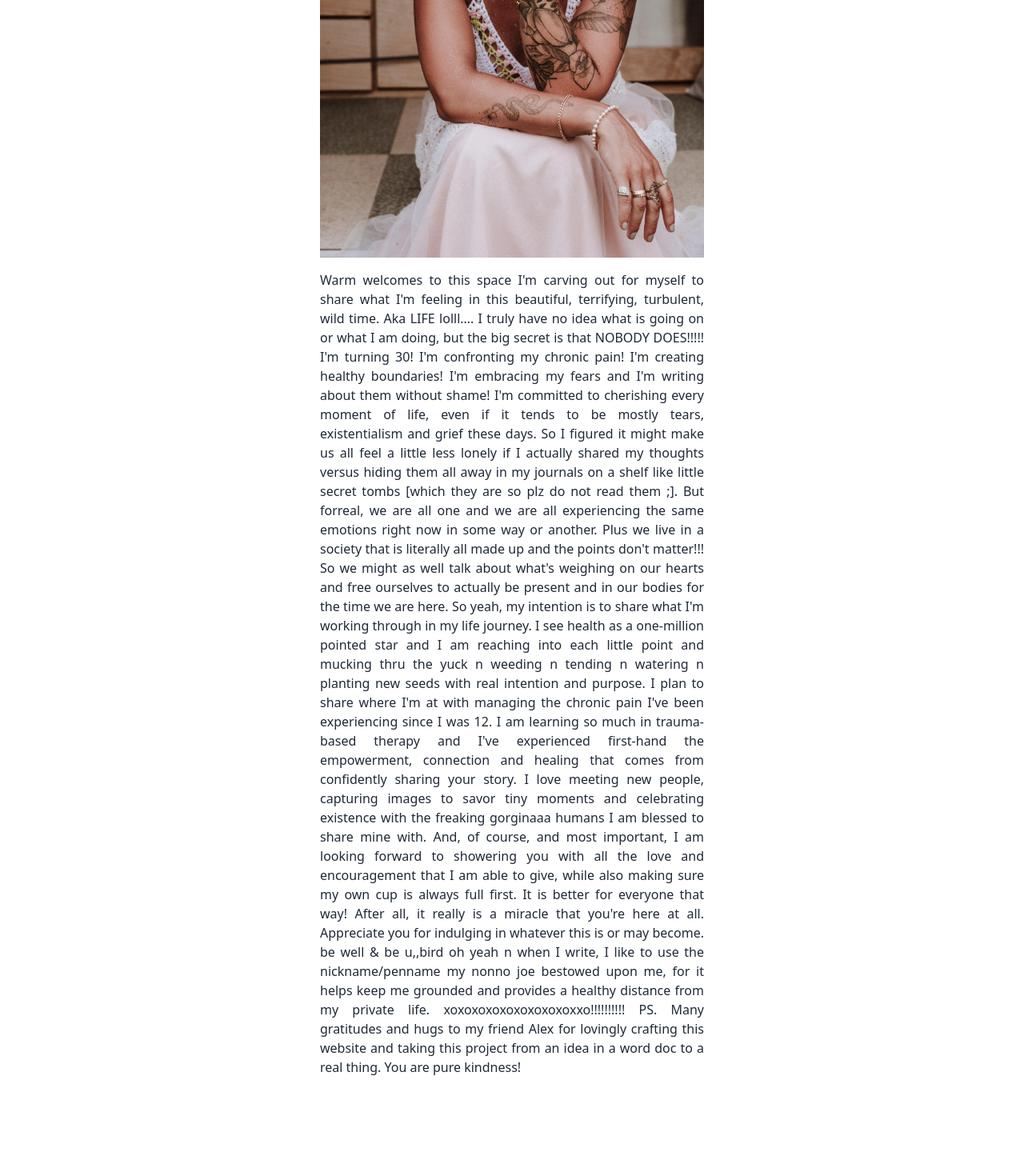
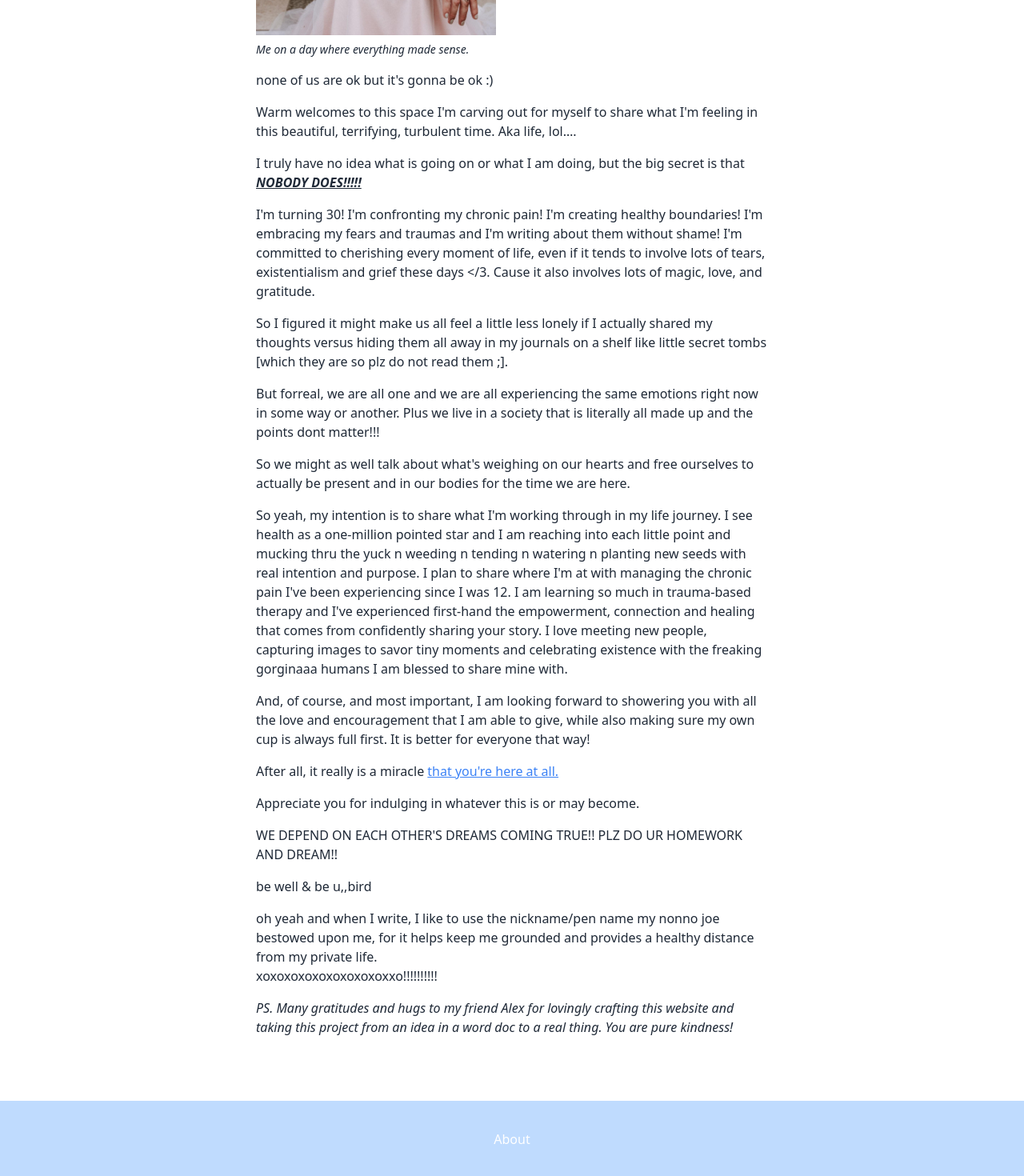
Before and after one commit to carteblanchecarriage/beanstalk, a Next.js app: page /about in a window 1280 px wide. Shown: the part 660-2130 px from the top of the page at 80% size. Built offline with nearby package versions, Linux system fonts and the light colour scheme.

Commit message:
about formatting

```diff
--- a/components/footer.jsx
+++ b/components/footer.jsx
@@ -8,7 +8,7 @@ const Footer = () => {
 
   return (
     <>
-      <footer className='flex items-center justify-center h-24 bg-blue-200 mt-12'>
+      <footer className='flex items-center justify-center h-24 bg-blue-200 mt-8'>
         <div>
           <Link href='/about' className='text-white hover:text-blue-400'>
             About
--- a/pages/about.jsx
+++ b/pages/about.jsx
@@ -5,38 +5,58 @@ export default function About() {
   return (
     <>
       <div className='flex flex-col min-h-screen'>
-        <div className='flex flex-col relative max-w-lg mx-auto items-center mb-24 px-4'>
-          <p className='text-justify mb-4'>
-            none of us are ok but it’s gonna be ok. The beanstalk—where the
-            beans talk.
+        <div className='flex flex-col relative max-w-2xl mx-auto mb-8 px-4'>
+          <p className='mb-8 font-bold'>
+            This is the beanstalk—where the beans talk.
           </p>
           <Image
             src='/about_image.jpg'
-            width='500'
-            height='300'
+            width='300'
+            height='100'
             alt='cool image'
-            className='w-full object-cover mb-4'
+            className='object-cover mb-2'
           />
-          <p className='text-justify mb-4'>
+          <p className='text-sm italic mb-4'>
+            Me on a day where everything made sense.
+          </p>
+          <p className='mb-4'>{`none of us are ok but it's gonna be ok :)`} </p>
+          <p className='mb-4'>
             Warm welcomes to this space I&apos;m carving out for myself to share
-            what I&apos;m feeling in this beautiful, terrifying, turbulent, wild
-            time. Aka LIFE lolll…. I truly have no idea what is going on or what
-            I am doing, but the big secret is that NOBODY DOES!!!!! I&apos;m
-            turning 30! I&apos;m confronting my chronic pain! I&apos;m creating
-            healthy boundaries! I&apos;m embracing my fears and I&apos;m writing
-            about them without shame! I&apos;m committed to cherishing every
-            moment of life, even if it tends to be mostly tears, existentialism
-            and grief these days. So I figured it might make us all feel a
-            little less lonely if I actually shared my thoughts versus hiding
-            them all away in my journals on a shelf like little secret tombs
-            [which they are so plz do not read them ;]. But forreal, we are all
-            one and we are all experiencing the same emotions right now in some
-            way or another. Plus we live in a society that is literally all made
-            up and the points don&apos;t matter!!! So we might as well talk
-            about what&apos;s weighing on our hearts and free ourselves to
-            actually be present and in our bodies for the time we are here. So
-            yeah, my intention is to share what I&apos;m working through in my
-            life journey. I see health as a one-million pointed star and I am
+            what I&apos;m feeling in this beautiful, terrifying, turbulent time.
+            Aka life, lol….
+          </p>
+          <p className='mb-4'>
+            I truly have no idea what is going on or what I am doing, but the
+            big secret is that{' '}
+            <span className='font-bold underline italic'>NOBODY DOES!!!!!</span>
+          </p>
+          <p className='mb-4'>
+            I&apos;m turning 30! I&apos;m confronting my chronic pain! I&apos;m
+            creating healthy boundaries! I&apos;m embracing my fears and traumas
+            and I&apos;m writing about them without shame! I&apos;m committed to
+            cherishing every moment of life, even if it tends to involve lots of
+            tears, existentialism and grief these days &lt;/3. Cause it also
+            involves lots of magic, love, and gratitude.
+          </p>
+          <p className='mb-4'>
+            So I figured it might make us all feel a little less lonely if I
+            actually shared my thoughts versus hiding them all away in my
+            journals on a shelf like little secret tombs [which they are so plz
+            do not read them ;].
+          </p>
+          <p className='mb-4'>
+            But forreal, we are all one and we are all experiencing the same
+            emotions right now in some way or another. Plus we live in a society
+            that is literally all made up and the points dont matter!!!
+          </p>
+          <p className='mb-4'>
+            So we might as well talk about what&apos;s weighing on our hearts
+            and free ourselves to actually be present and in our bodies for the
+            time we are here.
+          </p>
+          <p className='mb-4'>
+            So yeah, my intention is to share what I&apos;m working through in
+            my life journey. I see health as a one-million pointed star and I am
             reaching into each little point and mucking thru the yuck n weeding
             n tending n watering n planting new seeds with real intention and
             purpose. I plan to share where I&apos;m at with managing the chronic
@@ -45,19 +65,43 @@ export default function About() {
             the empowerment, connection and healing that comes from confidently
             sharing your story. I love meeting new people, capturing images to
             savor tiny moments and celebrating existence with the freaking
-            gorginaaa humans I am blessed to share mine with. And, of course,
-            and most important, I am looking forward to showering you with all
-            the love and encouragement that I am able to give, while also making
-            sure my own cup is always full first. It is better for everyone that
-            way! After all, it really is a miracle that you&apos;re here at all.
-            Appreciate you for indulging in whatever this is or may become. be
-            well & be u,,bird oh yeah n when I write, I like to use the
-            nickname/penname my nonno joe bestowed upon me, for it helps keep me
-            grounded and provides a healthy distance from my private life.
-            xoxoxoxoxoxoxoxoxoxxo!!!!!!!!!! PS. Many gratitudes and hugs to my
-            friend Alex for lovingly crafting this website and taking this
-            project from an idea in a word doc to a real thing. You are pure
-            kindness!
+            gorginaaa humans I am blessed to share mine with.
+          </p>
+          <p className='mb-4'>
+            And, of course, and most important, I am looking forward to
+            showering you with all the love and encouragement that I am able to
+            give, while also making sure my own cup is always full first. It is
+            better for everyone that way!
+          </p>
+          <p className='mb-4'>
+            After all, it really is a miracle&nbsp;
+            <Link
+              href='https://www.youtube.com/watch?v=gn-wGaM7x5c'
+              target='_blank'
+              rel='noopener noreferrer'
+              className='underline text-blue-500'
+            >
+              that you&apos;re here at all.
+            </Link>
+          </p>
+          <p className='mb-4'>
+            Appreciate you for indulging in whatever this is or may become.
+          </p>
+          <p className='mb-4'>
+            WE DEPEND ON EACH OTHER&apos;S DREAMS COMING TRUE!! PLZ DO UR
+            HOMEWORK AND DREAM!!
+          </p>
+          <p className='mb-4'>be well & be u,,bird</p>
+          <p>
+            oh yeah and when I write, I like to use the nickname/pen name my
+            nonno joe bestowed upon me, for it helps keep me grounded and
+            provides a healthy distance from my private life.
+          </p>
+          <p className='mb-4'>xoxoxoxoxoxoxoxoxoxxo!!!!!!!!!! </p>
+          <p className='mb-4 italic'>
+            PS. Many gratitudes and hugs to my friend Alex for lovingly crafting
+            this website and taking this project from an idea in a word doc to a
+            real thing. You are pure kindness!
           </p>
         </div>
       </div>
```
